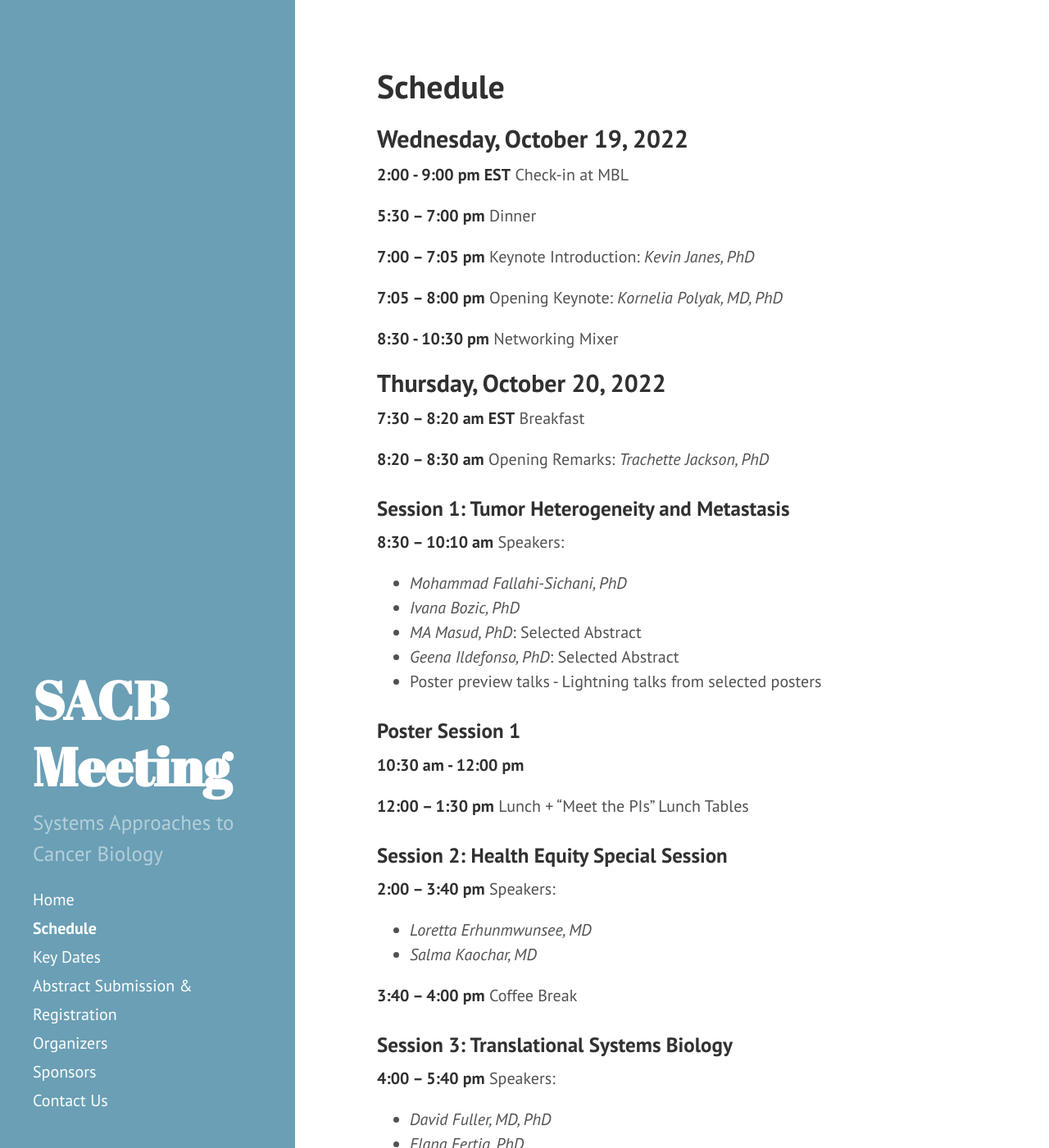
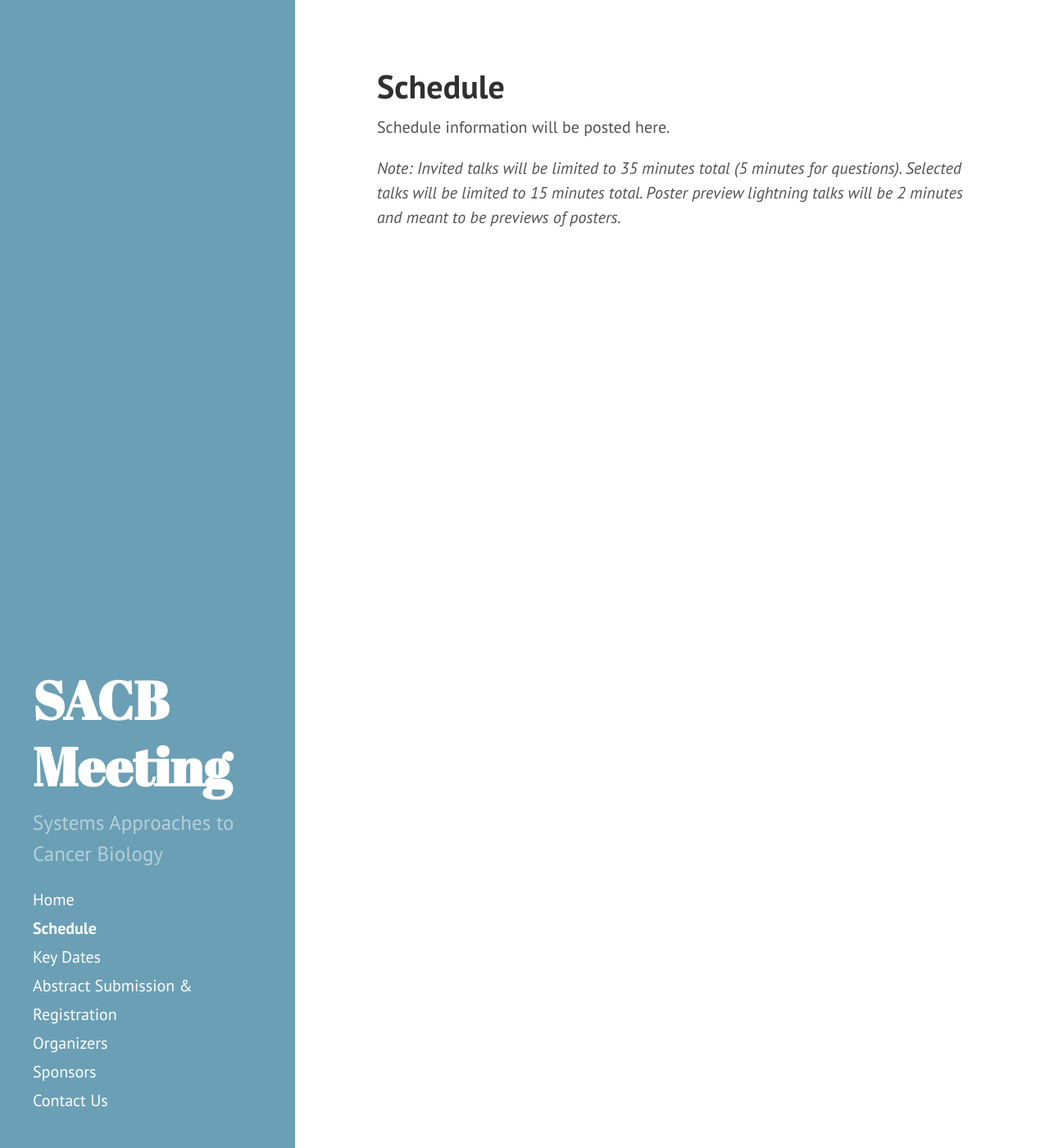
Before and after one commit to AECCSB/sacb-meeting, a Jekyll site: the page built from schedule.md, in a window 1280 px wide and 1400 px high. Shown: the whole window at 82% size. Built offline with Jekyll 4.4.1, drawn with Linux system fonts in a browser that asks for light colours; some of the changed text lies outside the part shown.

Commit message:
Update schedule.md
2025

```diff
--- a/schedule.md
+++ b/schedule.md
@@ -3,116 +3,7 @@ title: Schedule
 layout: page
 ---
 
-## Wednesday, October 19, 2022
-
-**2:00 - 9:00 pm EST**    Check-in at MBL
-
-**5:30 – 7:00 pm**        Dinner
-
-**7:00 – 7:05 pm**        Keynote Introduction: _Kevin Janes, PhD_
-
-**7:05 – 8:00 pm**        Opening Keynote: _Kornelia Polyak, MD, PhD_
-
-**8:30 - 10:30 pm**       Networking Mixer
-
-## Thursday, October 20, 2022
-
-**7:30 – 8:20 am EST**    Breakfast
-
-**8:20 – 8:30 am**	      Opening Remarks: _Trachette Jackson, PhD_
-
-### Session 1: Tumor Heterogeneity and Metastasis
-
-**8:30 – 10:10 am**
-Speakers:
-+ _Mohammad Fallahi-Sichani, PhD_
-+ _Ivana Bozic, PhD_
-+ _MA Masud, PhD_: Selected Abstract
-+ _Geena Ildefonso, PhD_: Selected Abstract
-+ Poster preview talks - Lightning talks from selected posters
-
-### Poster Session 1
-**10:30 am - 12:00 pm**
-
-**12:00 – 1:30 pm**		Lunch + “Meet the PIs” Lunch Tables
-
-### Session 2: Health Equity Special Session
-**2:00 – 3:40 pm**
-Speakers:
-+ _Loretta Erhunmwunsee, MD_
-+ _Salma Kaochar, MD_
-
-**3:40 – 4:00 pm**		Coffee Break
-
-### Session 3: Translational Systems Biology
-**4:00 – 5:40 pm**
-Speakers:
-+ _David Fuller, MD, PhD_
-+ _Elana Fertig, PhD_
-+ _James C Pino, PhD_: Selected Abstract
-+ _Lisa Uechi, PhD_: Selected Abstract
-
-**6:00 – 7:00 pm**		Dinner
-
-**8:00 – 10:00 pm**		Networking Mixer
-
-## Friday, October 21, 2022
-
-**7:30 – 8:30 am EST**		Breakfast
-
-### Session 4: Immunology & Microenvironment
-**8:30 – 10:10 am**
-Speakers:
-+ _Ning Jenny Jiang, PhD_
-+ _Jose Javier Bravo-Cordero, PhD_
-+ _Matthew Poskus_: Selected Abstract
-+ _Anne Talkington, PhD_: Selected Abstract
-+ Poster preview talks - Lightning talks from selected posters
-
-### Poster Session 2
-**10:30 am - 12:00 pm**
-
-**12:00 – 1:30 pm**		Lunch + “Meet the PIs” Lunch Tables
-
-### Session 5: Systems Pharmacology
-**2:00 – 3:40 pm**
-Speakers:
-+ _Mike Lee, PhD_
-+ _Dan Kirouac, PhD_
-+ _Haeun Hwangbo_: Selected Abstract
-+ _Lukasz Bugaj, PhD_: Selected Abstract
-
-**3:40 – 4:00 pm**		Coffee Break
-
-### Session 6: Cancer Evolution and Mechanisms of Resistance
-**4:00 – 5:40 pm**
-Speakers:
-+ _Amy Boddy, PhD_
-+ _James DeGregori, PhD_
-+ _David Basanta, PhD_: Selected Abstract
-+ _Edward Evans Jr., PhD_: Selected Abstract
-
-**6:00 – 7:00 pm**		Dinner
-
-## Saturday, October 22, 2022
-
-**7:30 – 8:30 am EST**    Breakfast
-
-### Session 7: Signaling Networks in Cancer
-**8:30 – 10:10 am**
-Speakers:
-+ _Reka Albert, PhD_
-+ _Kristen Naegle, PhD_
-+ _Avlant Nilsson, PhD_: Selected Abstract
-+ _Yasmine Ahmed_: Selected Abstract
-
-**10:10 - 10:30 am**      Coffee Break
-
-**10:30 am - 10:35 pm**   Keynote Introduction: _Kevin Janes, PhD_
-
-**10:35 am - 11:30 pm**   Closing Keynote: _Michael Yaffe, MD, PhD_
-
-**11:30 am - 11:45 am**   Closing Remarks: _Kevin Janes, PhD_
+Schedule information will be posted here.
 
 
 _Note: Invited talks will be limited to 35 minutes total (5 minutes for questions). Selected talks will be limited to 15 minutes total. Poster preview lightning talks will be 2 minutes and meant to be previews of posters._
```
